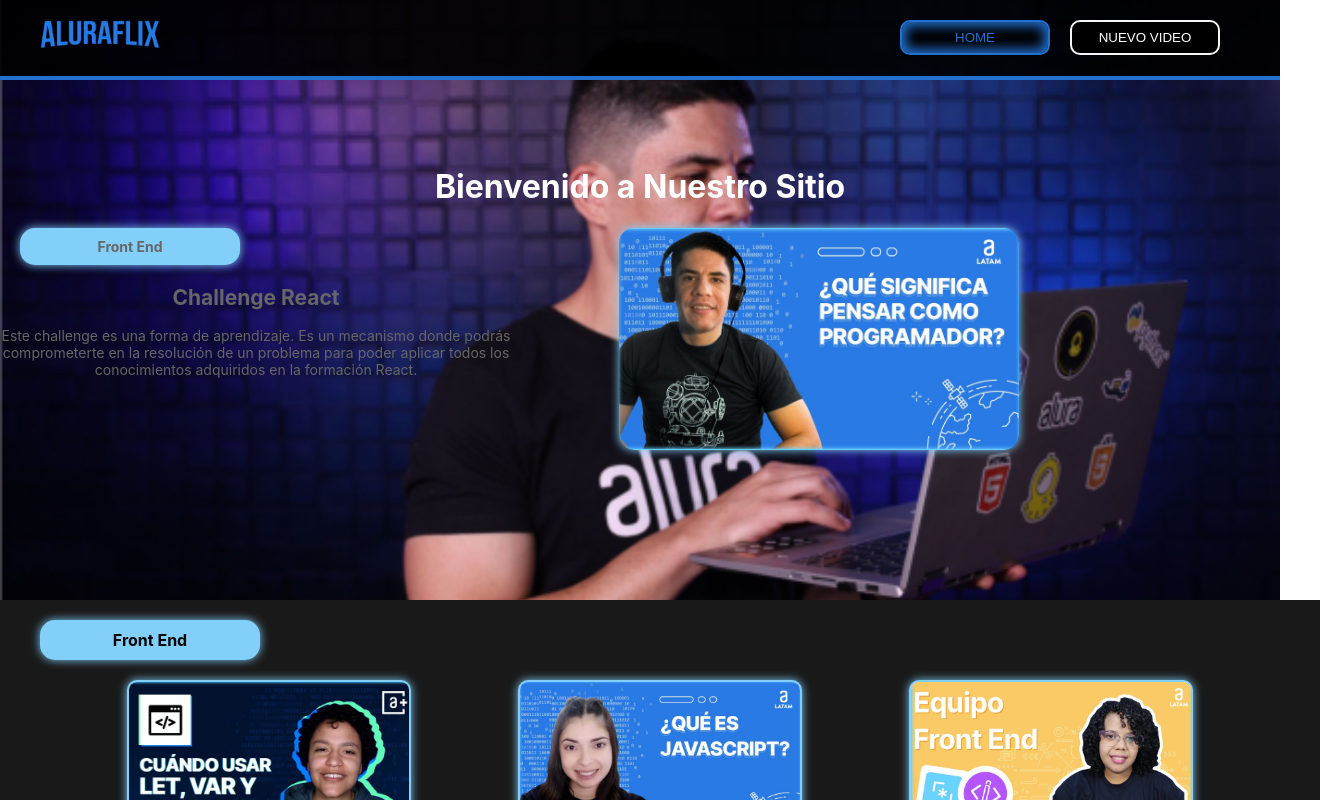
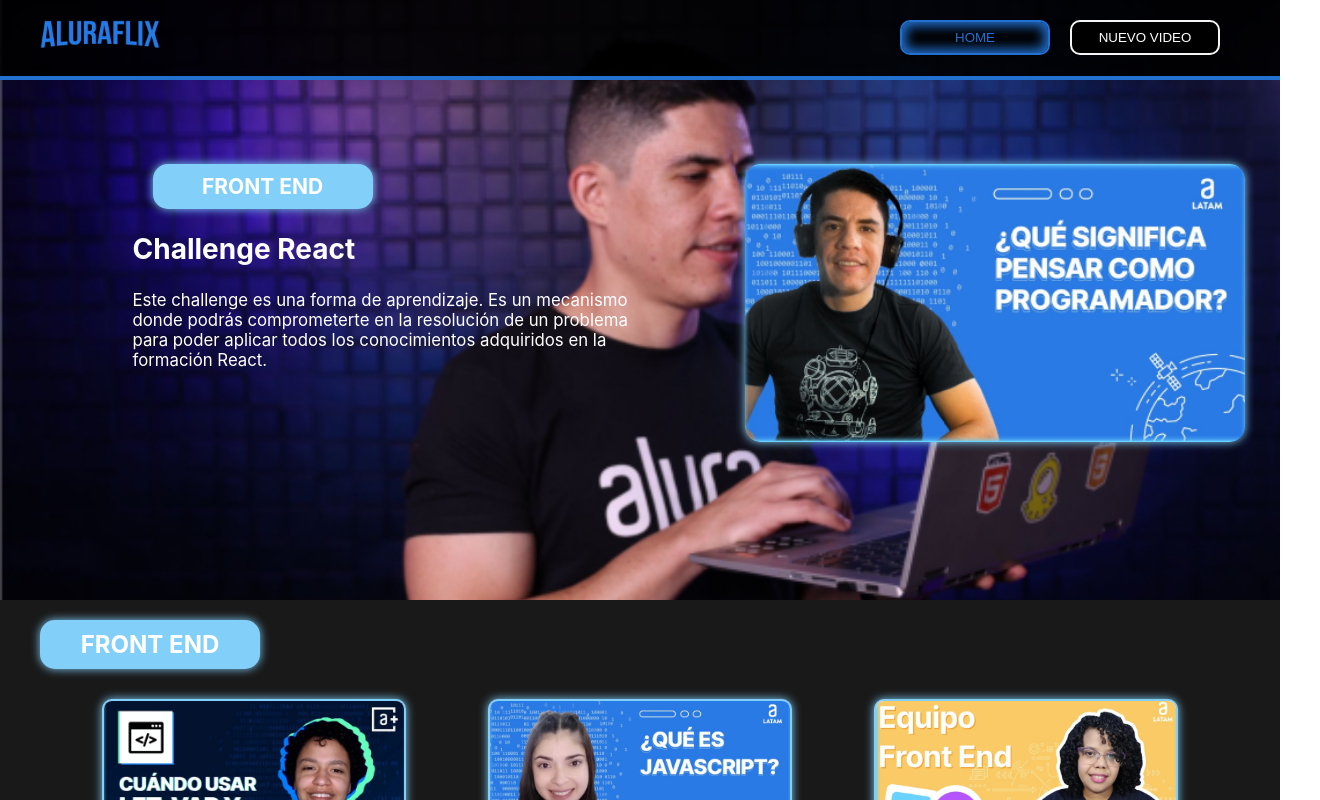
Before and after one commit to Itzel021/Aluraflix-React, a React (Create React App) app: page / in a window 1280 px wide. Shown: the top 800 px of the page, 1320 px wide, since content can reach past the window. Built offline with nearby package versions, Linux system fonts and the light colour scheme.

Commit message:
Aluraflix: modificaciones del banner y estilos

```diff
--- a/src/App.js
+++ b/src/App.js
@@ -18,7 +18,7 @@ function App() {
     titulo: "Challenge React",
     categoria: "Front End",
     imagen: "img/img-card.png",
-    video: "https://www.youtube.com/watch?v=PztCEdIJITY",
+    video: "https://www.youtube.com/watch?v=ov7vA5HFe6w",
     descripcion: "Este challenge es una forma de aprendizaje. Es un mecanismo donde podrás comprometerte en la resolución de un problema para poder aplicar todos los conocimientos adquiridos en la formación React.",
   });
 
--- a/src/componentes/Banner/Banner.css
+++ b/src/componentes/Banner/Banner.css
@@ -8,20 +8,24 @@
   align-items: center;
   color: white;
   text-align: center;
+  width: 100%;
 }
-
 .banner-content {
-  gap: 20px;
+  gap: 10px;
   border-radius: 10px;
+  align-items: center;
+  margin-top: 10px;
 }
 
 .video-list {
   display: flex;
+  justify-content: center;
+  padding-left: 5px;
+  margin-left: 0px;
 }
 
 a {
   text-decoration: none;
-  color: white;
 }
 
 .video-item {
@@ -33,14 +37,29 @@ a {
 .description {
   width: 50%;
   justify-content: flex-start;
-  font-size: x-large;
+  text-align: left;
+  color: white;
+  padding-left: 0%;
+  margin-left: 0%;
 }
+
+.description p {
+  margin: 0;
+  font-size: 1.2em;
+  color: white;
+}
+
+.description h2{
+  font-size: 2em;
+  color: white;
+}
+
 .card{
   width: 40%;
 }
 
 .card img{
-  width: 400px;
+  width: 500px;
   height: auto;
   border-radius: 15px;
   box-shadow: 0 0 10px #82CFFA;
--- a/src/componentes/Banner/index.jsx
+++ b/src/componentes/Banner/index.jsx
@@ -8,11 +8,10 @@ const Banner = (props) => {
   return (
     <div className="banner">
       <div className="banner-content">
-        <h1>Bienvenido a Nuestro Sitio</h1>
         <div className="video-list">
             <div className="video-item">
               <div className='description'>
-                <TituloCategoria titulo={videoBanner.categoria} color={"#82CFFA"}/>
+                <TituloCategoria titulo={videoBanner.categoria} color={"#82CFFA"} />
                 <h2>{videoBanner.titulo}</h2>
                 <p>{videoBanner.descripcion}</p>
               </div>
--- a/src/componentes/ListaVideos/ListaVideos.css
+++ b/src/componentes/ListaVideos/ListaVideos.css
@@ -1,4 +1,5 @@
 .container-listaVideos{
+    box-sizing: border-box;
     width: 100%;
     background-color: rgba(0, 0, 0, 0.9);
     display: flex;
--- a/src/componentes/TituloCategoria/TituloCategoria.css
+++ b/src/componentes/TituloCategoria/TituloCategoria.css
@@ -9,5 +9,10 @@
     padding: 10px;
     text-align: center;
     border-radius: 15px;
+    font-size: 1.5em;
+    color: white;
+}
 
+.titulo-categoria strong{
+    text-transform: uppercase;
 }
--- a/src/componentes/VideoCard/VideoCard.css
+++ b/src/componentes/VideoCard/VideoCard.css
@@ -5,11 +5,12 @@
     transition: transform 0.2s ease-in-out;
     cursor: pointer;
     width: 100%;
-    max-width: 280px;
+    max-width: 300px;
+    margin-top: 10px;
   }
 
   .video-card:hover {
-    transform: translateY(-2px);
+    transform: translateY(-1px);
   }
 
   .thumbnail {
```
